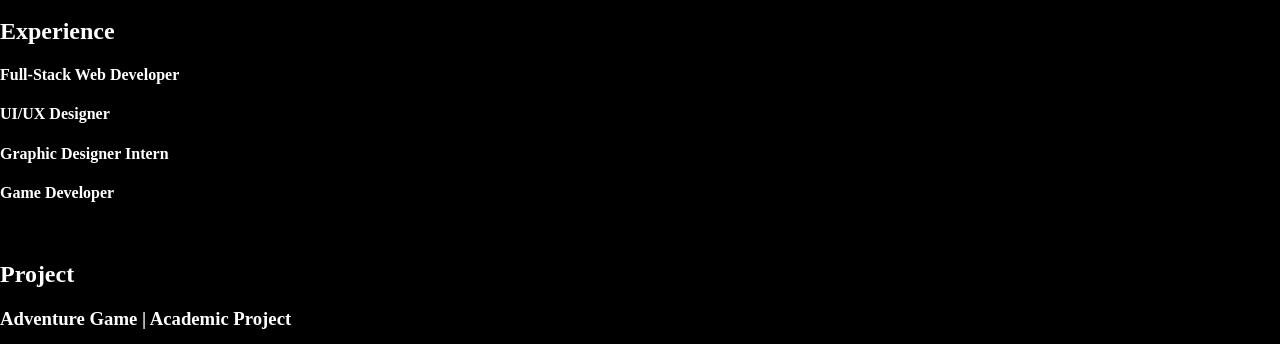
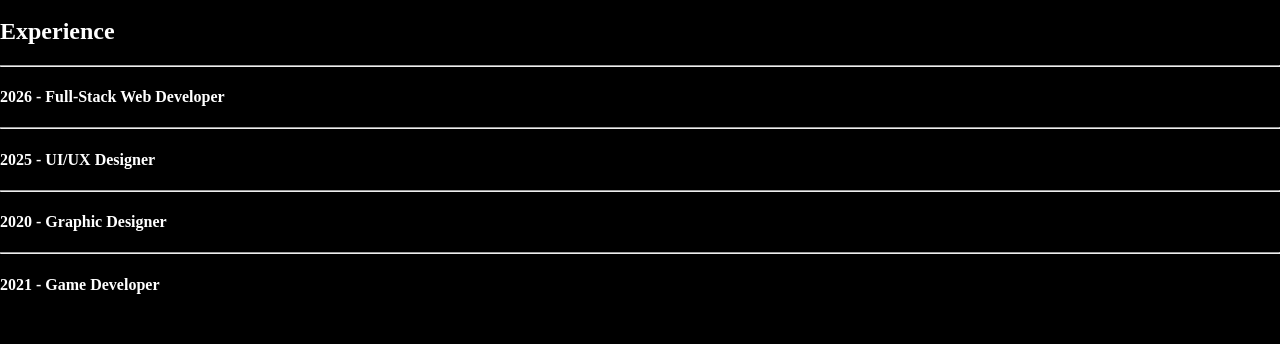
Before and after one commit to Jem-sketch/My-Portfolio, a Next.js app in the folder my-portfolio/: page / in a window 1280 px wide. Shown: the part 802-1146 px from the top of the page. Built offline with nearby package versions, Linux system fonts and the light colour scheme.

Commit message:
Changing the Name folder of Portfolio

```diff
--- a/my-portfolio/app/page.js
+++ b/my-portfolio/app/page.js
@@ -81,10 +81,15 @@ function HomeContent() {
         <section className={styles.aboutPreview}>
           <div className={styles.Experience_overview}>
             <h1>Experience</h1>
-            <h4>Full-Stack Web Developer</h4>
-            <h4>UI/UX Designer</h4>
-            <h4>Graphic Designer Intern</h4>
-            <h4>Game Developer</h4>
+            <hr/>
+            <h4>2026 - Full-Stack Web Developer</h4>
+            <p></p>
+            <hr/>
+            <h4>2025 - UI/UX Designer</h4>
+            <hr/>
+            <h4>2020 - Graphic Designer</h4>
+            <hr/>
+            <h4>2021 - Game Developer</h4>
           </div>
 
           <br/>
```
